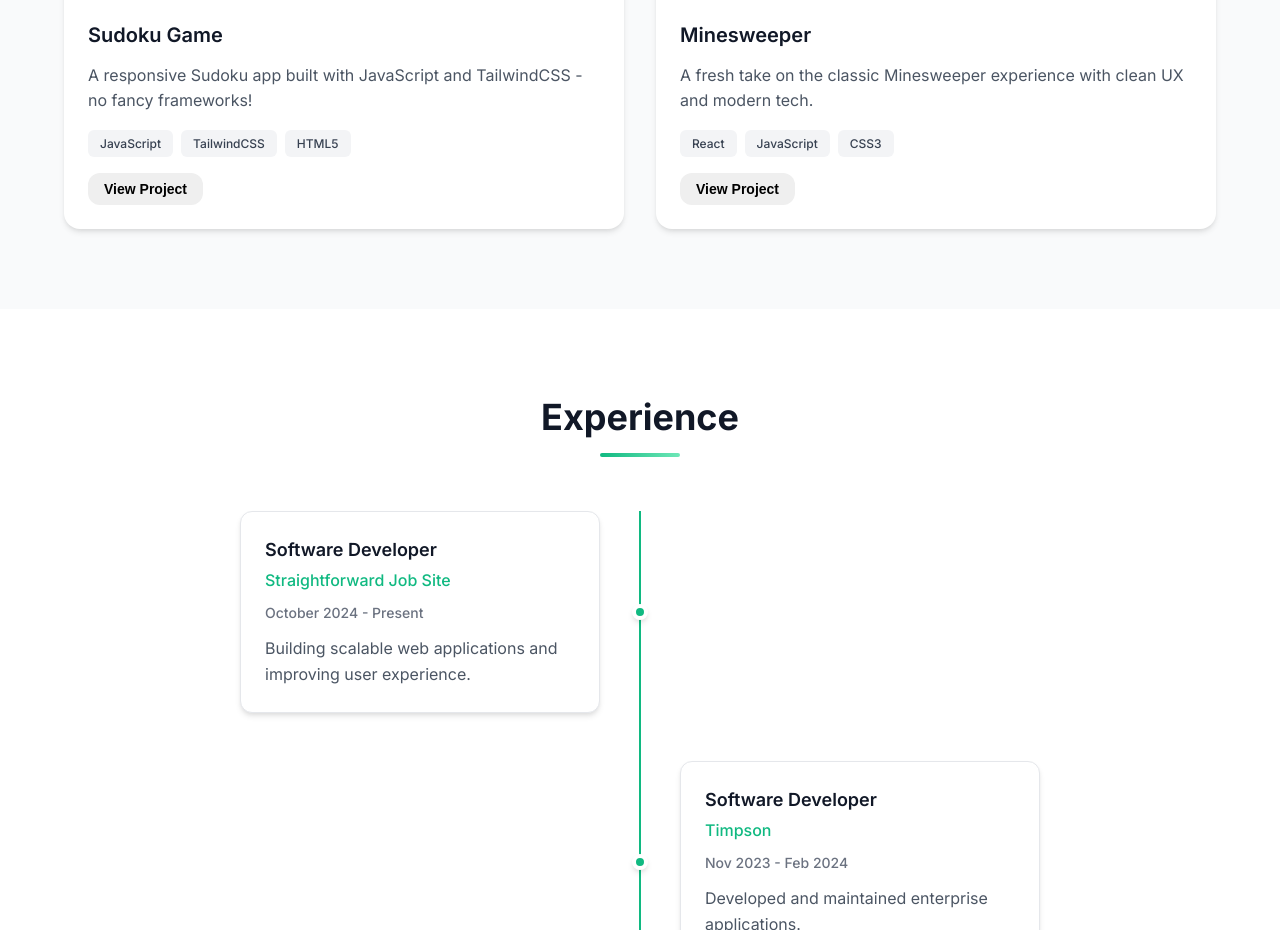
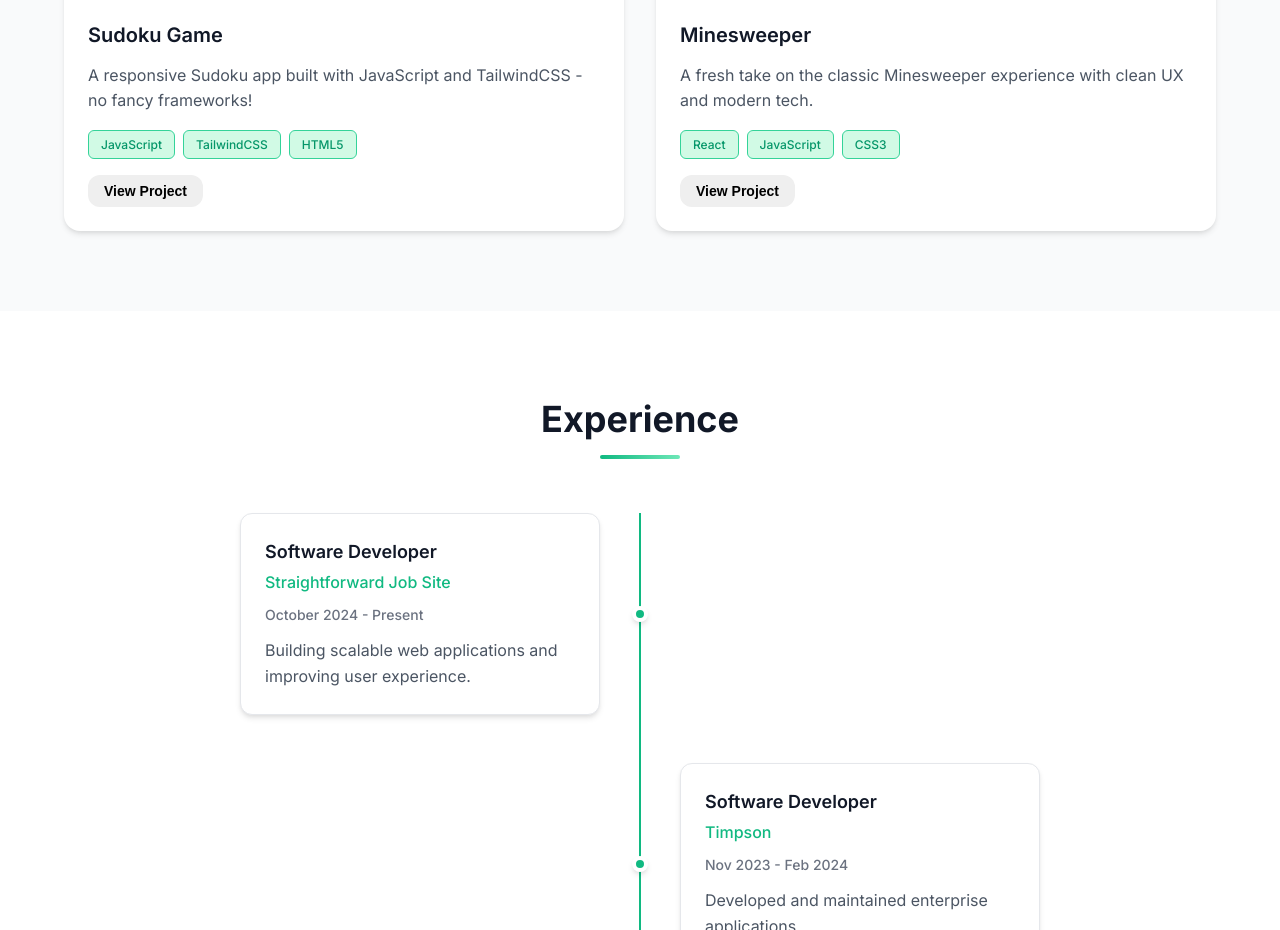
Before and after one commit to Scynes/vinay-portfolio-refactor, a website built with Vite: page index.html in a window 1280 px wide. Shown: the part 1920-2850 px from the top of the page. Built offline with nearby package versions, Linux system fonts and the light colour scheme.

Commit message:
add: technology badge color on project cards.

```diff
--- a/src/style.css
+++ b/src/style.css
@@ -536,12 +536,20 @@ body {
 }
 
 .tech-tag {
-  background: var(--gray-100);
-  color: var(--gray-700);
+  background: var(--light-green);
+  color: var(--primary-green-dark);
   padding: var(--spacing-1) var(--spacing-3);
   border-radius: var(--radius-sm);
   font-size: var(--font-size-xs);
   font-weight: 500;
+  border: 1px solid var(--primary-green-light);
+  transition: var(--transition-normal);
+}
+
+.tech-tag:hover {
+  background: var(--primary-green);
+  color: var(--white);
+  transform: translateY(-1px);
 }
 
 .project-links {
```
